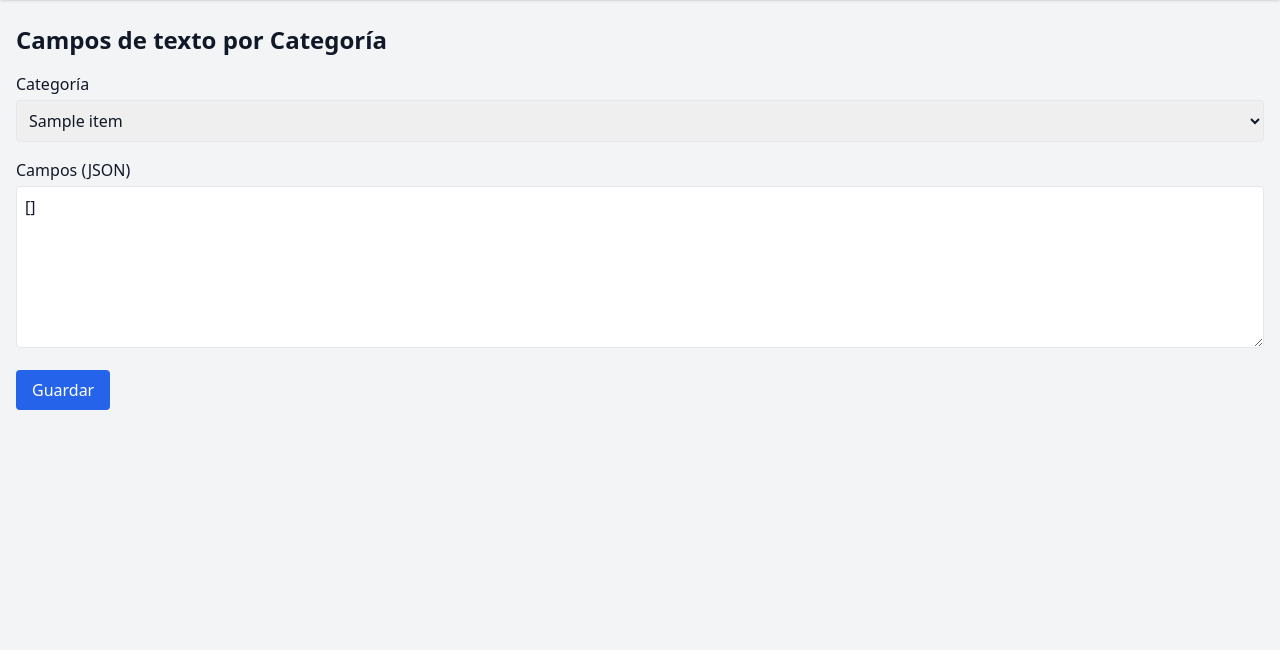
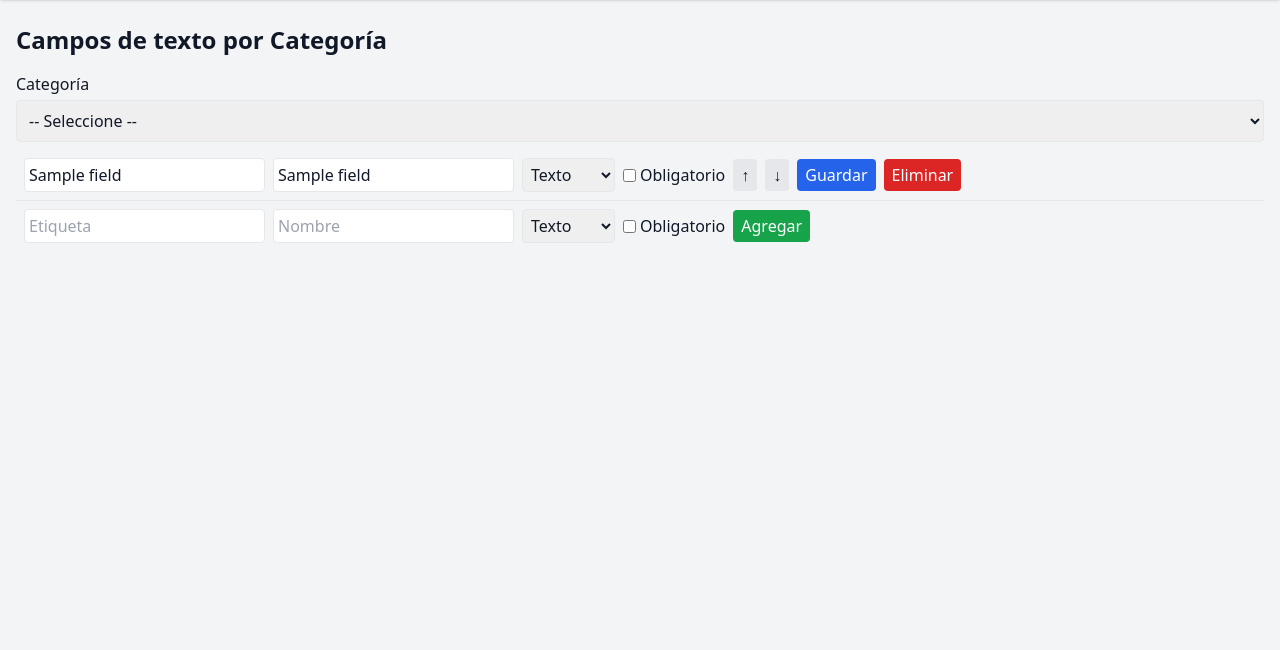
Before and after one commit to AdminBVG/INSCRIP, a Flask app: template templates/admin_fields.html in a window 1280 px wide. Shown: the part 66-716 px from the top of the page. Run offline with Flask 3, Linux system fonts and the light colour scheme; the template is opened without the code that fills it: most values are stand-ins (such as "Sample title", 1, 10 or a date in 2020); some libraries are stand-ins or nearby versions.

Commit message:
Add dynamic text field management

```diff
--- a/templates/admin_fields.html
+++ b/templates/admin_fields.html
@@ -2,19 +2,56 @@
 {% block title %}Admin Campos{% endblock %}
 {% block content %}
 <h1 class="text-2xl font-bold mb-4">Campos de texto por Categoría</h1>
-<form method="post" class="space-y-4">
-  <div>
-    <label class="block mb-1">Categoría</label>
-    <select name="category" class="border rounded w-full p-2">
-      {% for item in menu %}
-        <option value="{{ item.key }}">{{ item.name }}</option>
-      {% endfor %}
-    </select>
+
+<form method="get" class="mb-4">
+  <label class="block mb-1">Categoría</label>
+  <select name="category" onchange="this.form.submit()" class="border rounded w-full p-2">
+    <option value="">-- Seleccione --</option>
+    {% for item in menu %}
+      <option value="{{ item.key }}" {% if item.key == selected_cat %}selected{% endif %}>{{ item.name }}</option>
+    {% endfor %}
+  </select>
+</form>
+
+{% if selected_cat %}
+  <div class="space-y-2">
+    {% for field in fields %}
+      <form method="post" class="flex items-center space-x-2">
+        <input type="hidden" name="category" value="{{ selected_cat }}">
+        <input type="hidden" name="index" value="{{ loop.index0 }}">
+        <input type="text" name="label" value="{{ field.label }}" placeholder="Etiqueta" class="border rounded p-1">
+        <input type="text" name="name" value="{{ field.name }}" placeholder="Nombre" class="border rounded p-1">
+        <select name="type" class="border rounded p-1">
+          <option value="text" {% if field.type == 'text' %}selected{% endif %}>Texto</option>
+          <option value="email" {% if field.type == 'email' %}selected{% endif %}>Email</option>
+          <option value="number" {% if field.type == 'number' %}selected{% endif %}>Número</option>
+        </select>
+        <label class="flex items-center space-x-1">
+          <input type="checkbox" name="required" {% if field.required %}checked{% endif %}>
+          <span>Obligatorio</span>
+        </label>
+        <button type="submit" name="action" value="up" class="px-2 py-1 bg-gray-200 rounded">↑</button>
+        <button type="submit" name="action" value="down" class="px-2 py-1 bg-gray-200 rounded">↓</button>
+        <button type="submit" name="action" value="update" class="bg-blue-600 text-white px-2 py-1 rounded">Guardar</button>
+        <button type="submit" name="action" value="delete" class="bg-red-600 text-white px-2 py-1 rounded">Eliminar</button>
+      </form>
+    {% endfor %}
+
+    <form method="post" class="flex items-center space-x-2 pt-2 border-t">
+      <input type="hidden" name="category" value="{{ selected_cat }}">
+      <input type="text" name="label" placeholder="Etiqueta" class="border rounded p-1">
+      <input type="text" name="name" placeholder="Nombre" class="border rounded p-1">
+      <select name="type" class="border rounded p-1">
+        <option value="text">Texto</option>
+        <option value="email">Email</option>
+        <option value="number">Número</option>
+      </select>
+      <label class="flex items-center space-x-1">
+        <input type="checkbox" name="required">
+        <span>Obligatorio</span>
+      </label>
+      <button type="submit" name="action" value="add" class="bg-green-600 text-white px-2 py-1 rounded">Agregar</button>
+    </form>
   </div>
-  <div>
-    <label class="block mb-1">Campos (JSON)</label>
-    <textarea name="fields" rows="6" class="border rounded w-full p-2">{{ fields|tojson(indent=2) }}</textarea>
-  </div>
-  <button type="submit" class="bg-blue-600 text-white px-4 py-2 rounded">Guardar</button>
-</form>
+{% endif %}
 {% endblock %}
```
Also changed, not shown: app/admin/routes.py (+32 -18 lines), app/utils.py (+19 -0 lines).
